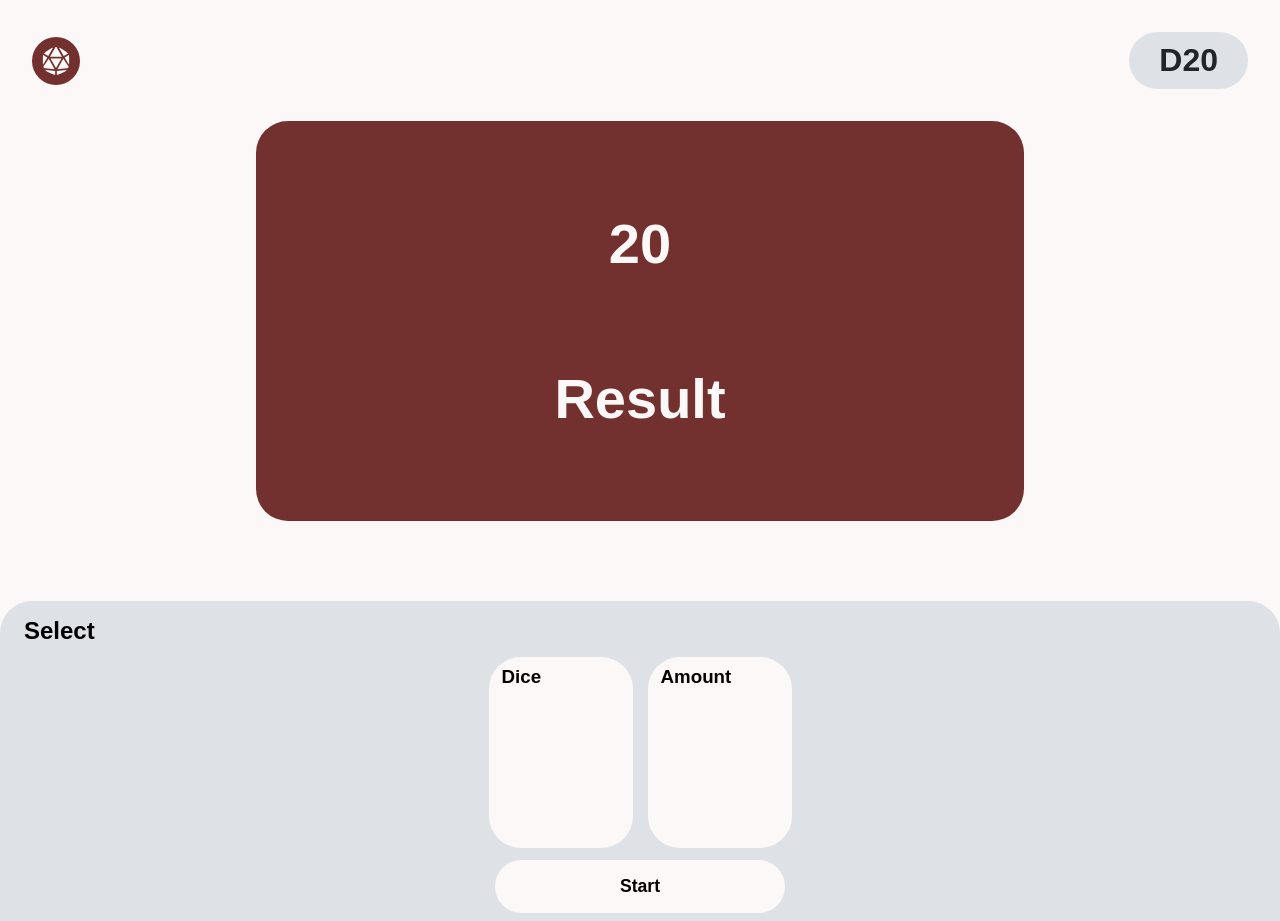
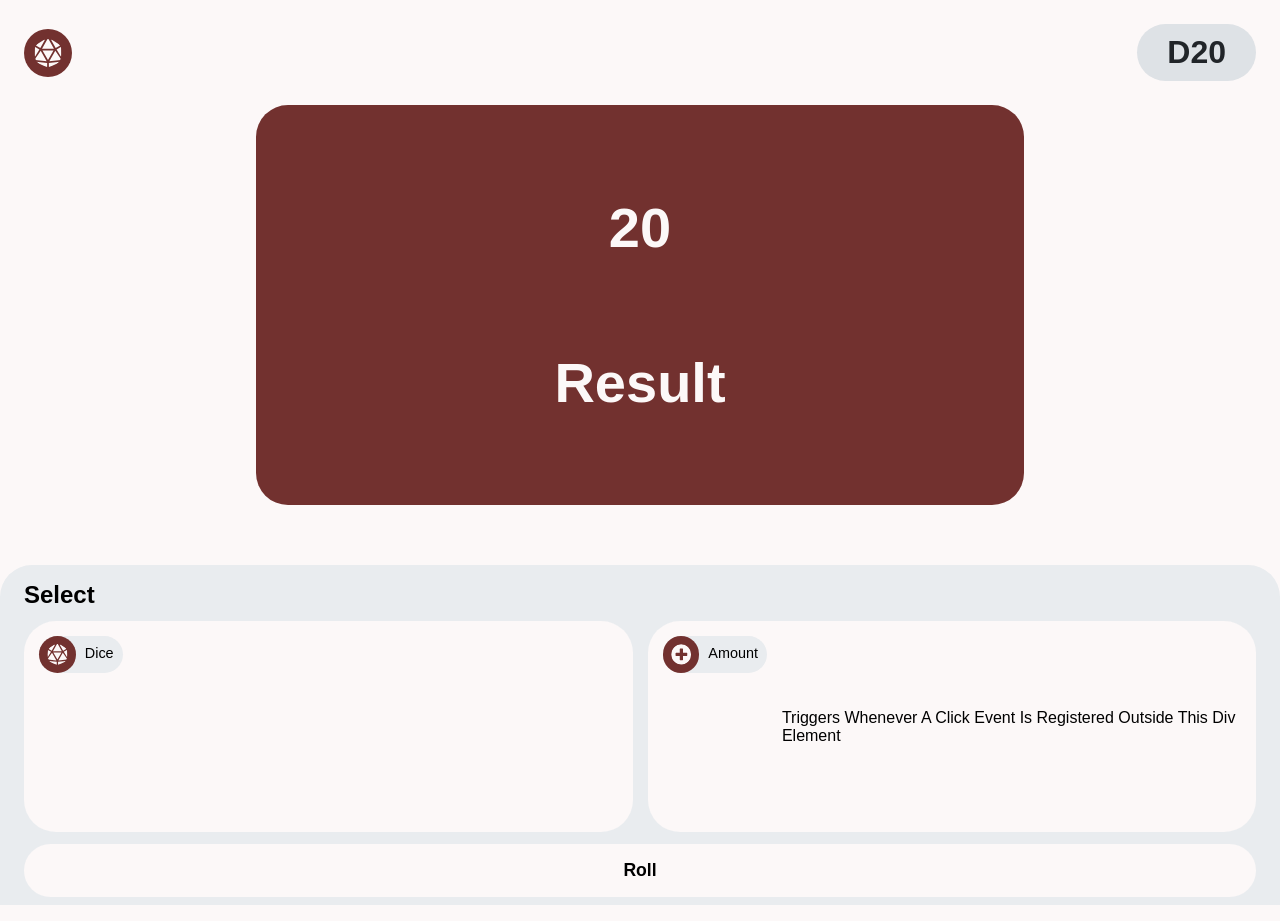
Before and after one commit to idamakela/assign-3, a React (Vite) app in the folder personal-project/: page / in a window 1280 px wide. Built offline with nearby package versions, Linux system fonts and the light colour scheme.

Commit message:
prob need to simplify things

```diff
--- a/personal-project/package.json
+++ b/personal-project/package.json
@@ -10,6 +10,7 @@
   },
   "dependencies": {
     "react": "^18.2.0",
+    "react-click-away-listener": "^2.2.2",
     "react-dom": "^18.2.0",
     "react-icons": "^4.7.1",
     "sass": "^1.58.3"
--- a/personal-project/src/App.jsx
+++ b/personal-project/src/App.jsx
@@ -1,9 +1,11 @@
 import React, { useState } from 'react';
-import { FaDiceD20 } from 'react-icons/fa';
+import { FaDiceD20, FaPlusCircle } from 'react-icons/fa';
+import Selector from 'amount-selector.jsx';
 
-function dice() {
+function dice(dice, amount) {
 
 }
+
 
 function App() {
 
@@ -11,7 +13,7 @@ function App() {
         <>
             <header>
                 <div className="container">
-                    <FaDiceD20 className='dice' />
+                    <FaDiceD20 className='dice-icon' />
                     <h1>D20</h1>
                 </div>
             </header>
@@ -26,11 +28,31 @@ function App() {
                 <div className='container two'>
                     <div className="select">
                         <h2>Select</h2>
+
                         <div className="container">
-                            <div className="dice"><h3>dice</h3></div>
-                            <div className="amount"><h3>amount</h3></div>
+                            <div className="dice">
+                                <div className="select-title">
+                                    <FaDiceD20 className='dice-icon' />
+                                    <h3>dice</h3>
+                                </div>
+
+                                <div className="select-dice">
+
+                                </div>
+                            </div>
+
+                            <div className="amount">
+                                <div className="amount-title">
+                                    <FaPlusCircle className='plus-icon' />
+                                    <h3>amount</h3>
+                                </div>
+
+                                <div className="select-amount">
+                                    <Selector />
+                                </div>
+                            </div>
                         </div>
-                        <div className="start"><h2>start</h2></div>
+                        <div className="start"><h2>roll</h2></div>
                     </div>
                 </div>
             </main>
--- /dev/null
+++ b/personal-project/src/amount-selector.jsx
@@ -0,0 +1,18 @@
+import { useState } from 'react';
+import ClickAwayListener from 'react-click-away-listener';
+
+const App = () => {
+    const handleClickAway = () => {
+        console.log('Maybe close the popup');
+    };
+
+    return (
+        <div id="app">
+            <ClickAwayListener onClickAway={handleClickAway}>
+                <div> Triggers whenever a click event is registered outside this div element </div>
+            </ClickAwayListener>
+        </div>
+    );
+};
+
+export default App;
--- a/personal-project/src/styles/index.scss
+++ b/personal-project/src/styles/index.scss
@@ -42,7 +42,7 @@ body {
 }
 
 header {
-    padding: 2em;
+    padding: 1.5em;
     color: $g-dark;
     font-size: 1em;
 
@@ -51,7 +51,7 @@ header {
         align-items: center;
     }
 
-    .dice {
+    .dice-icon {
         font-size: 3em;
         background-color: $red;
         color: $light;
@@ -106,16 +106,17 @@ h2 {
 }
 
 .select {
-    background-color: $g-l2;
+    background-color: $g-l1;
     width: 100%;
-    height: 80%;
+    height: 85%;
     border-radius: 2em 2em 0 0;
     display: flex;
+    flex-direction: column;
     flex-direction: column;
     text-transform: capitalize;
     padding: 1em 1.5em 0.5em 1.5em;
     gap: 12px;
-    font-family: $title-font;
+    font-family: $body-font;
 
     .container {
         gap: 15px;
@@ -126,16 +127,34 @@ h2 {
     .amount {
         background-color: $light;
         height: 100%;
-        width: 9em;
+        width: 100%;
         border-radius: 2em;
         display: flex;
-        flex-direction: column;
-        justify-content: flex-start;
         align-items: center;
+    }
 
-        h3 {
-            margin: 0.5em 0.7em;
-            align-self: flex-start;
+    h3 {
+        font-size: 0.9em;
+        font-weight: 400;
+        align-self: flex-start;
+        padding: 9px;
+    }
+
+    .select-title,
+    .amount-title {
+        display: flex;
+        background-color: $g-l1;
+        border-radius: 20px;
+        align-self: flex-start;
+        margin: 15px;
+
+        .dice-icon,
+        .plus-icon {
+            font-size: 2.3em;
+            background-color: $red;
+            color: $light;
+            padding: 8px;
+            border-radius: 50%;
         }
     }
 
@@ -144,12 +163,17 @@ h2 {
         padding: 1em;
         text-align: center;
         border-radius: 2em;
-        width: 290px;
+        width: 100%;
         align-self: center;
 
         h2 {
             font-size: 1.1em;
         }
+
+    }
+
+    .start:hover {
+        background-color: $mid;
     }
 
 
```
Also changed, not shown: 1 other file (tests, documents, lock files or other folders).
